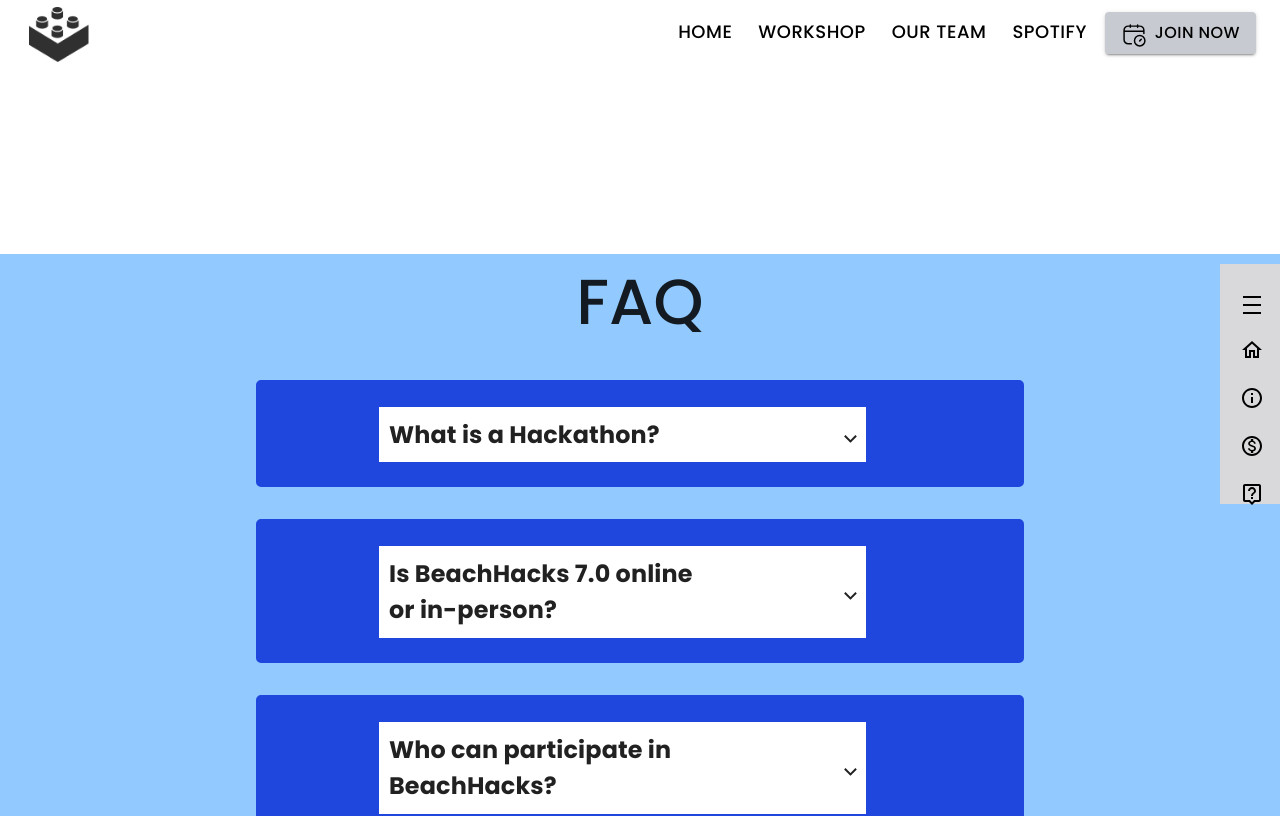
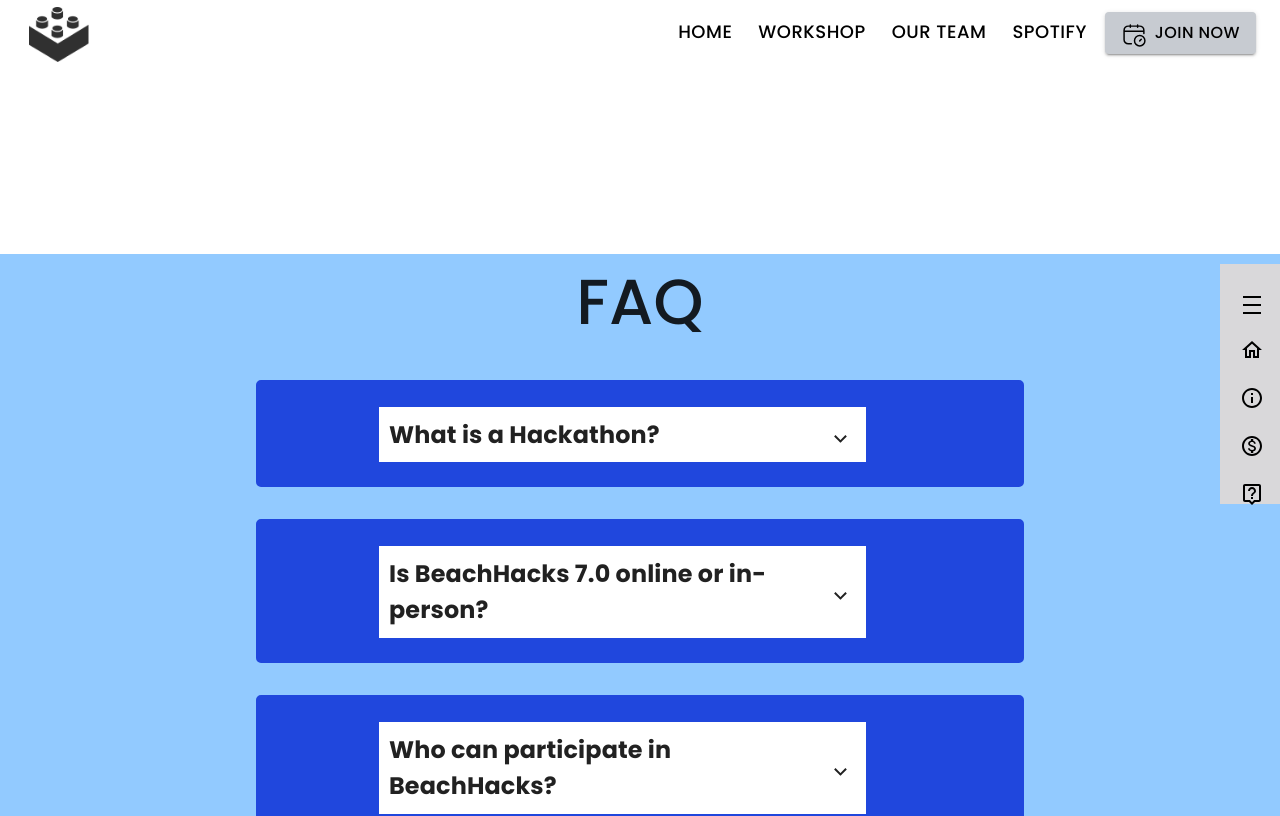
Before and after one commit to BeachHacks/BeachHacks-Website-2023, a React (Create React App) app: page /FAQ in a window 1280 px wide. Shown: the top 816 px of the page. Built offline with nearby package versions, Linux system fonts and the light colour scheme.

Commit message:
Fixed Question text wrapping and chevron scaling

```diff
--- a/src/views/FAQ/FAQ.css
+++ b/src/views/FAQ/FAQ.css
@@ -48,9 +48,11 @@
 
 .question h4 {
     background-color: white;
-    margin: 10px;
+    margin: 10px 10px 10px 10px;
     font-size: clamp(1rem, 0.8622rem + 0.7874vw, 1.5rem);
     overflow-wrap: normal;
+
+
 }
 
 .question p {
@@ -70,7 +72,7 @@
 	content: '';
 	display: inline-block;
 	height: 0.45em;
-    left: 7em;
+    left: 4rem;
 	position: relative;
 	top: 0.15em;
 	transform: rotate(-45deg);
@@ -84,8 +86,26 @@
 }
 
 .chevron.top:before {
-
-	top: 1em;
-    left: 10em;
+	top: 1rem;
 
 }
+
+.top {
+    display: grid;
+    width: 24px;
+    grid-template-columns: repeat(auto-fit, minmax(10rem, 10rem));
+    grid-gap: 1rem 1rem;
+    justify-content: end;
+    align-items: center;
+    justify-items: center;
+}
+
+.bottom {
+    display: grid;
+    width: 24px;
+    grid-template-columns: repeat(auto-fit, minmax(10rem, 10rem));
+    grid-gap: 1rem 1rem;
+    justify-content: end;
+    align-items: center;
+    justify-items: center;
+}
```
